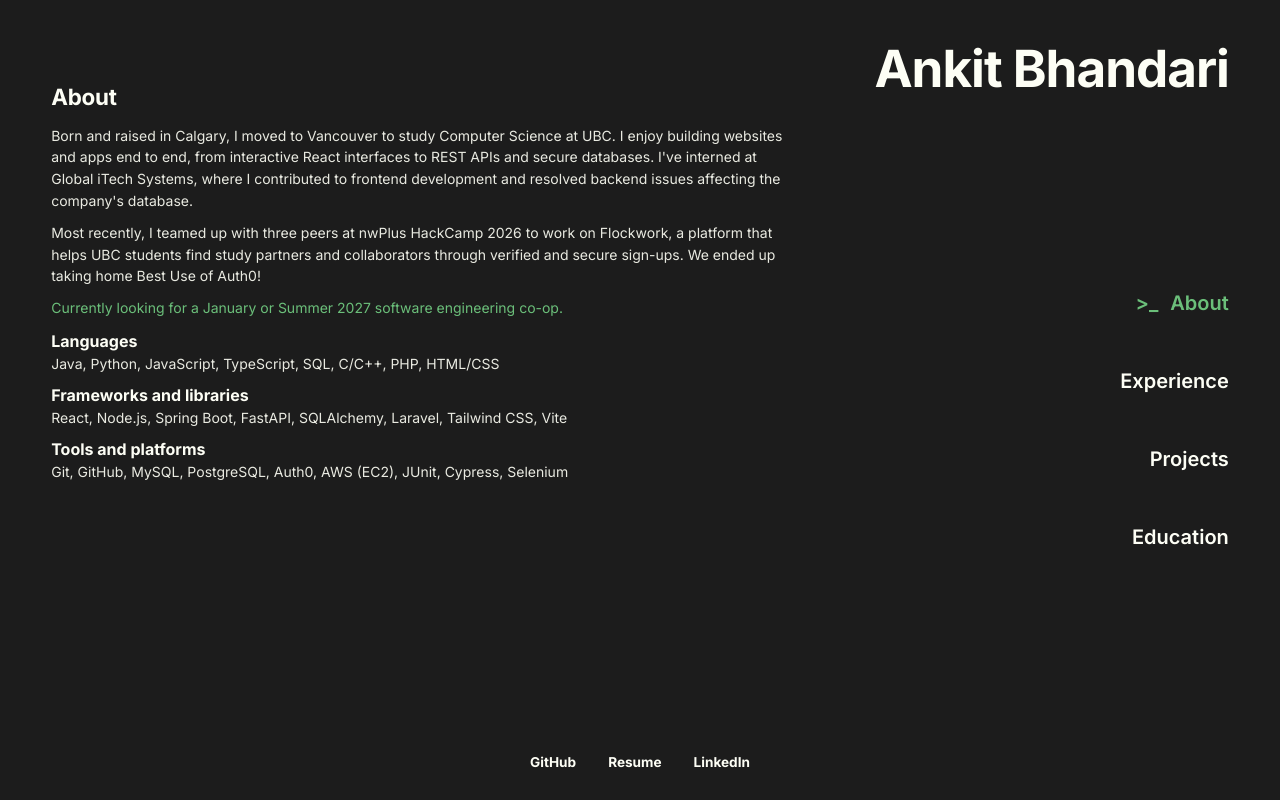
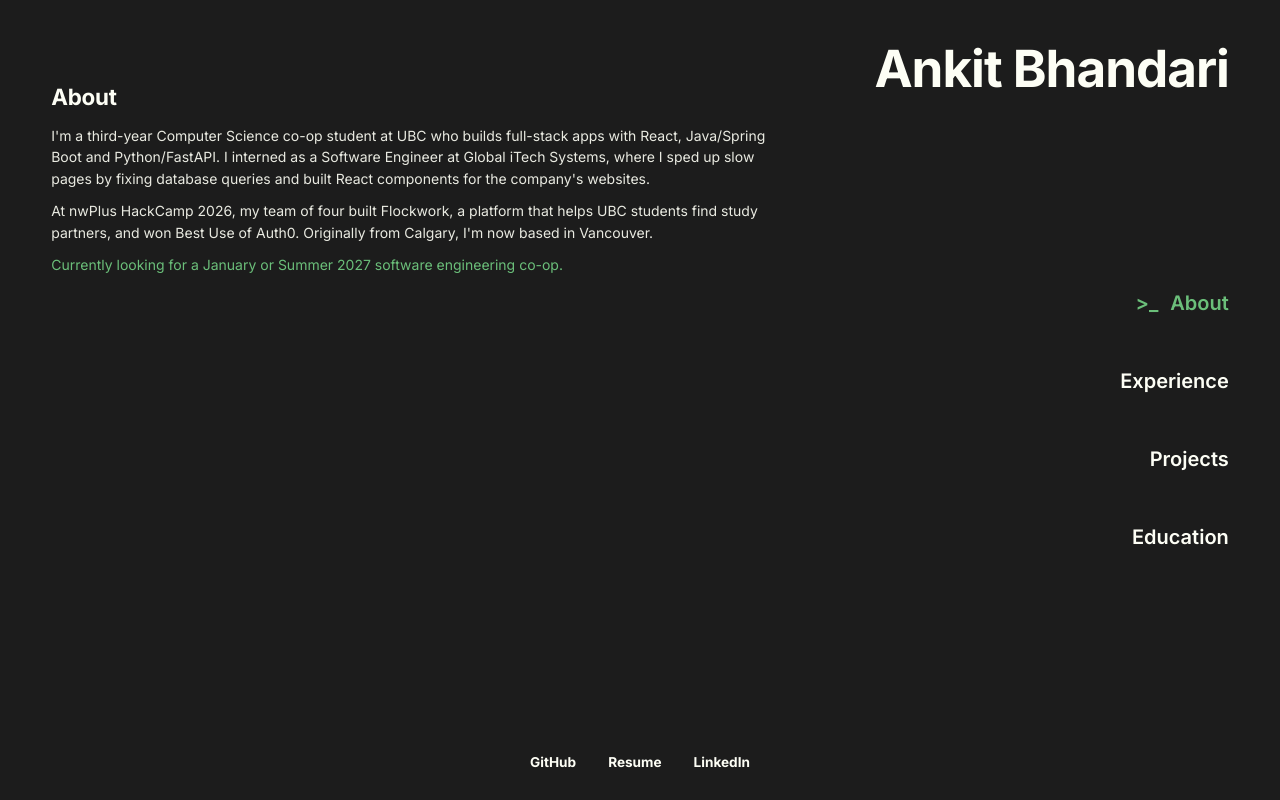
Before and after one commit to AnkitBhandari10/AnkitBhandari10.github.io, a React (Vite) app: page / in a window 1280 px wide. Built offline with nearby package versions, Linux system fonts and the light colour scheme.

Commit message:
Remove skills from About

```diff
--- a/src/App.jsx
+++ b/src/App.jsx
@@ -5,12 +5,6 @@ const links = [
   { label: "GitHub", href: "https://github.com/AnkitBhandari10" },
   { label: "Resume", href: "/resume.pdf" },
   { label: "LinkedIn", href: "https://www.linkedin.com/in/ankitbh1" },
-];
-
-const skills = [
-  { group: "Languages", items: "Java, Python, JavaScript, TypeScript, SQL, C/C++, PHP, HTML/CSS" },
-  { group: "Frameworks and libraries", items: "React, Node.js, Spring Boot, FastAPI, SQLAlchemy, Laravel, Tailwind CSS, Vite" },
-  { group: "Tools and platforms", items: "Git, GitHub, MySQL, PostgreSQL, Auth0, AWS (EC2), JUnit, Cypress, Selenium" },
 ];
 
 const jobs = [
@@ -64,25 +58,18 @@ const projects = [
 const About = () => (
   <>
     <p>
-      Born and raised in Calgary, I moved to Vancouver to study Computer Science at UBC. I enjoy building websites
-      and apps end to end, from interactive React interfaces to REST APIs and secure databases. I've interned at
-      Global iTech Systems, where I contributed to frontend development and resolved backend issues affecting the
-      company's database.
+      I'm a third-year Computer Science co-op student at UBC who builds full-stack apps with
+      React, Java/Spring Boot and Python/FastAPI. I interned as a Software Engineer at Global
+      iTech Systems, where I sped up slow pages by fixing database queries and built React
+      components for the company's websites.
     </p>
     <p>
-      Most recently, I teamed up with three peers at nwPlus HackCamp 2026 to work on Flockwork, a platform that helps
-      UBC students find study partners and collaborators through verified and secure sign-ups. We ended up taking
-      home Best Use of Auth0!
+      At nwPlus HackCamp 2026, my team of four built Flockwork, a platform that helps UBC
+      students find study partners, and won Best Use of Auth0. Originally from Calgary, I'm
+      now based in Vancouver.
     </p>
     <p className="ts-note">Currently looking for a January or Summer 2027 software engineering co-op.</p>
-    <dl className="ts-skills">
-      {skills.map((s) => (
-        <div key={s.group}>
-          <dt>{s.group}</dt>
-          <dd>{s.items}</dd>
-        </div>
-      ))}
-    </dl>
+
   </>
 );
 
```
